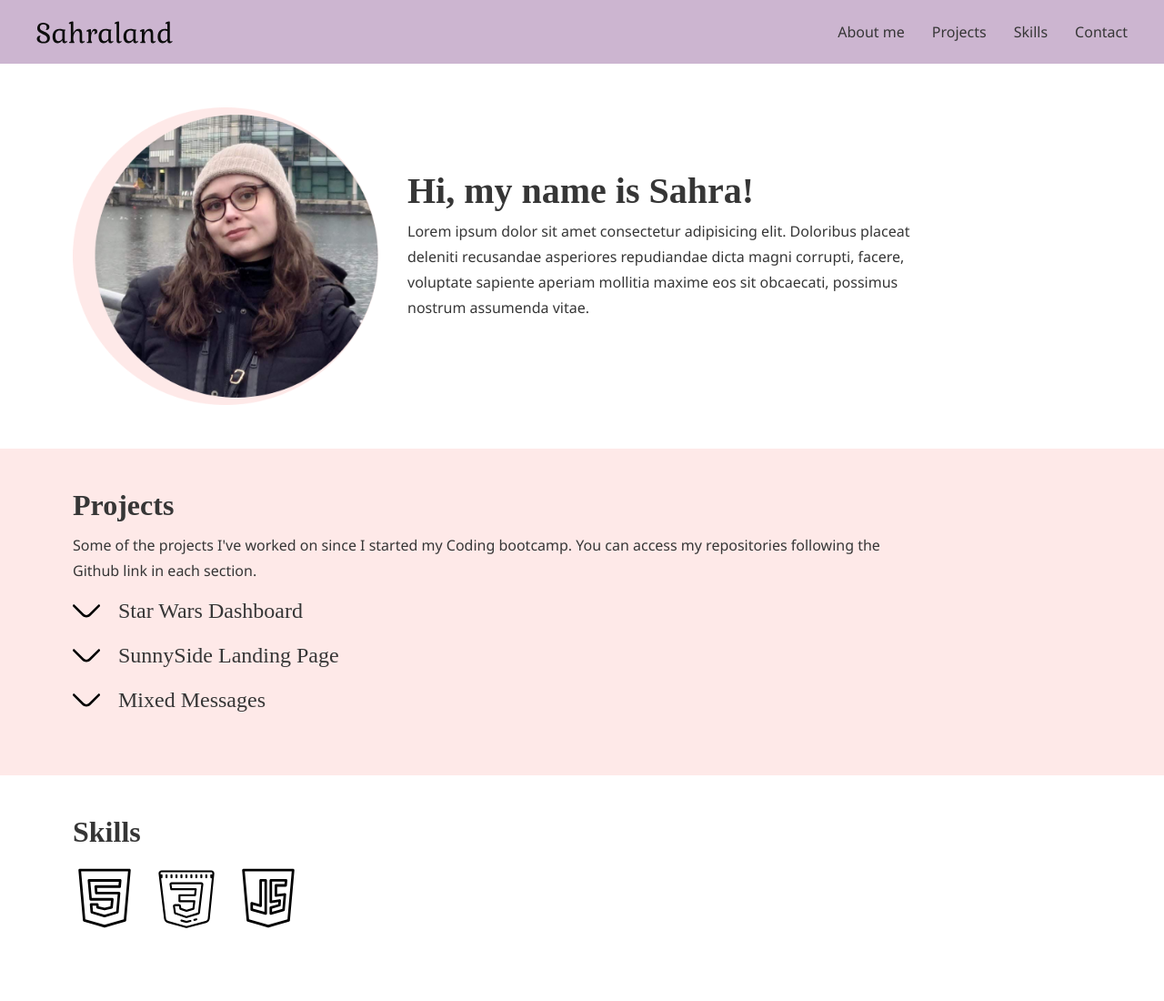
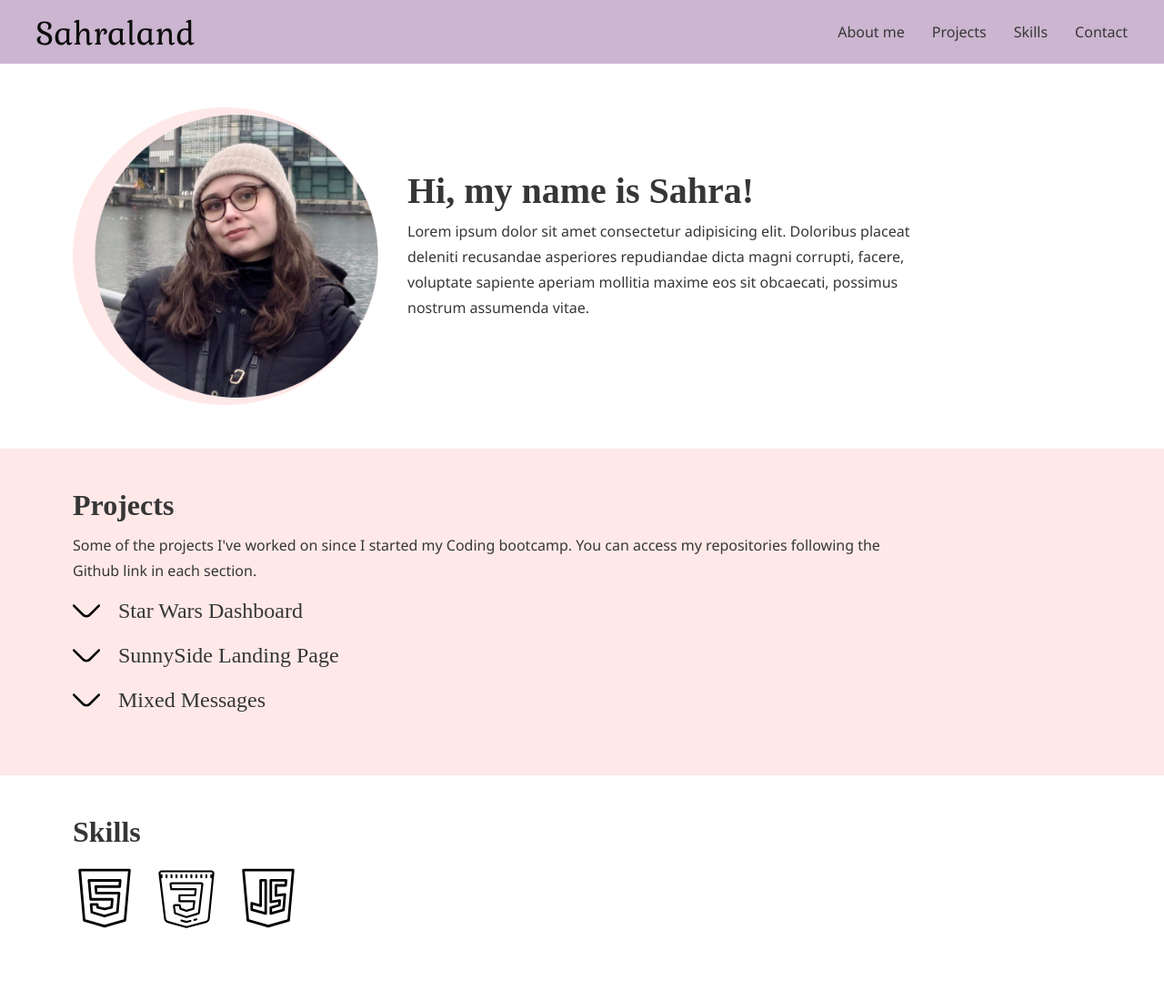
Before and after one commit to sahradordete/portfolio, a plain HTML site: page index.html in a window 1280 px wide. Shown: the top 1100 px of the page at 91% size. Drawn offline with Linux system fonts and the light colour scheme; a web font is replaced by a local one.

Commit message:
fixing some issues

```diff
--- a/index.html
+++ b/index.html
@@ -13,7 +13,7 @@
 </head>
 <body>
     <header>
-        <img src="/img/Sahraland.svg" alt="">
+        <img src="img/sahra-logo.svg" alt="">
         <nav>
             <img src="img/Menu.svg" alt="Menu" class="mobile" id="menu-icon">
             <ul class="mobile list" id="itens-menu">
--- a/style.css
+++ b/style.css
@@ -59,7 +59,7 @@ header {
 }
 
 header img {
-    max-width: 150px;
+    max-width: 100%;
 }
 
 .mobile {
```
Also changed, not shown: img/sahra-logo.svg (renamed from img/Sahraland.svg).
